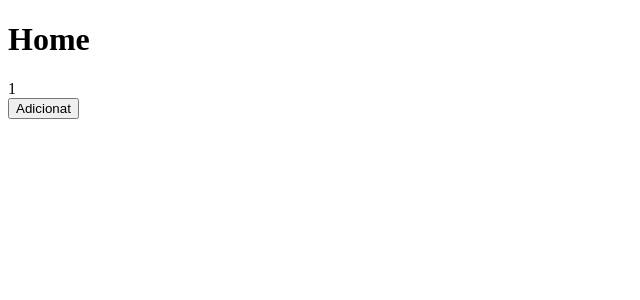
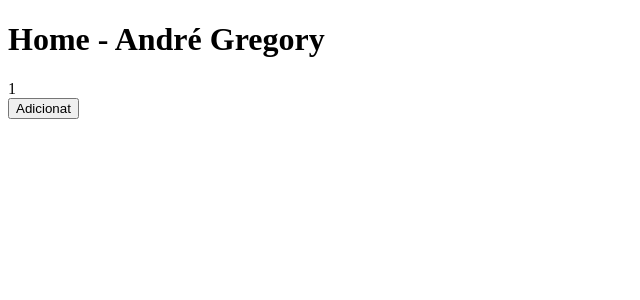
Before and after one commit to gregoryandre/ideia-unica, a Next.js app: page / in a window 1280 px wide. Shown: the top 300 px of the page, without its empty margins (0-640 px from the left). Built offline with nearby package versions, Linux system fonts and the light colour scheme.

Commit message:
nova home

```diff
--- a/pages/index.js
+++ b/pages/index.js
@@ -2,7 +2,7 @@ import { useState } from 'react';
 function Home(){
         return (
             <div>
-                <h1>Home</h1>
+                <h1>Home - André Gregory</h1>
                 <Contador/>
             </div>
         )
```
